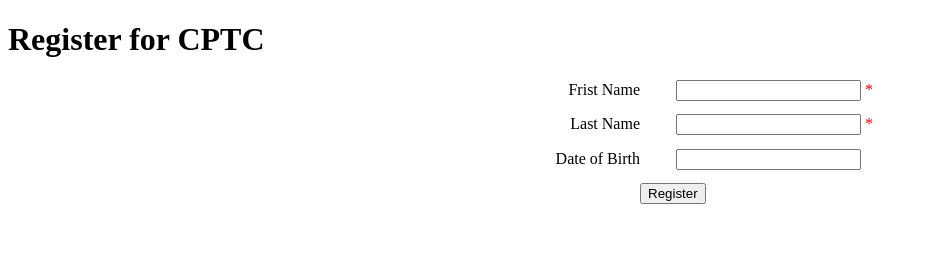
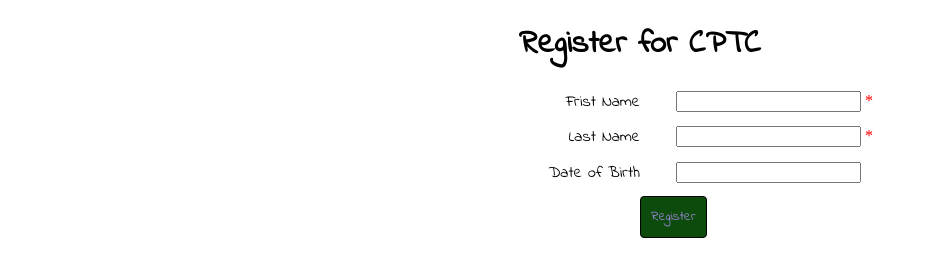
Before and after one commit to ReeceAtkins/Form-Validation, a plain HTML site: page index.html in a window 1280 px wide. Shown: the whole page, without its empty margins (0-928 px from the left). Drawn offline with Linux system fonts and the light colour scheme.

Commit message:
Styled form, added custom font

```diff
--- a/css/site.css
+++ b/css/site.css
@@ -1,5 +1,31 @@
 form > span{
     color: red;
+}
+
+button{
+    padding: .75em;
+    border-radius: .3em;
+    background-color: rgb(13, 75, 13);
+    color: rgb(162, 136, 224);
+    border: 1px solid black;
+    cursor: pointer;
+}
+
+button:hover{
+    background-color: rgb(2, 59, 12);
+}
+
+body{
+    margin-left: 5%;
+    margin-right: 5%;
+}
+
+h1{
+    text-align: center;
+}
+
+h1, form  label, form  button{
+    font-family: 'Indie Flower', cursive;
 }
 
 input[type=text]{
--- a/index.html
+++ b/index.html
@@ -6,6 +6,7 @@
     <meta name="viewport" content="width=device-width, initial-scale=1.0">
     <title>Form Validation</title>
     <link rel="stylesheet" href="css/site.css">
+    <link rel="stylesheet" href="https://fonts.googleapis.com/css2?family=Indie+Flower&Display=swap">
 </head>
 <body>
     <h1>Register for CPTC</h1>
```
